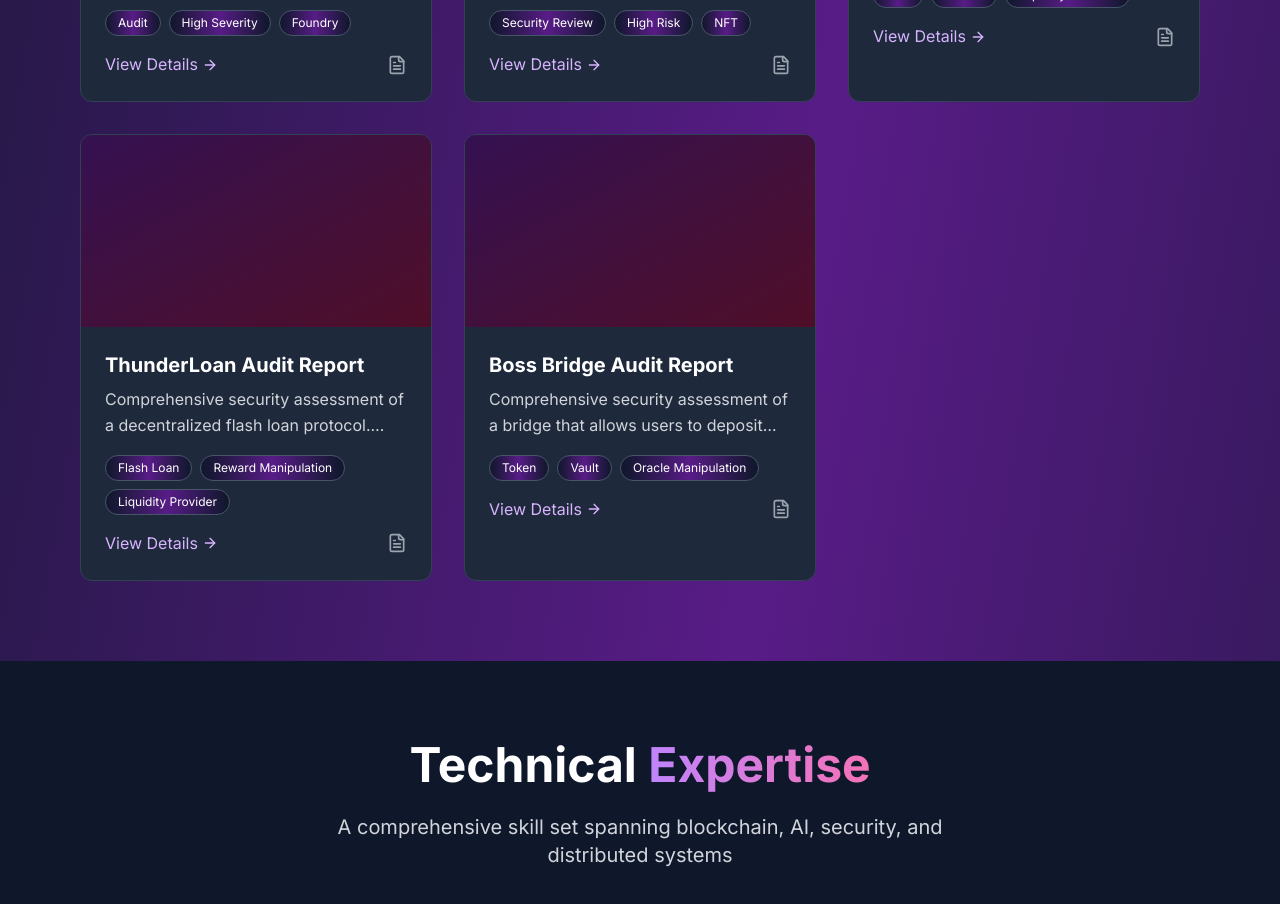
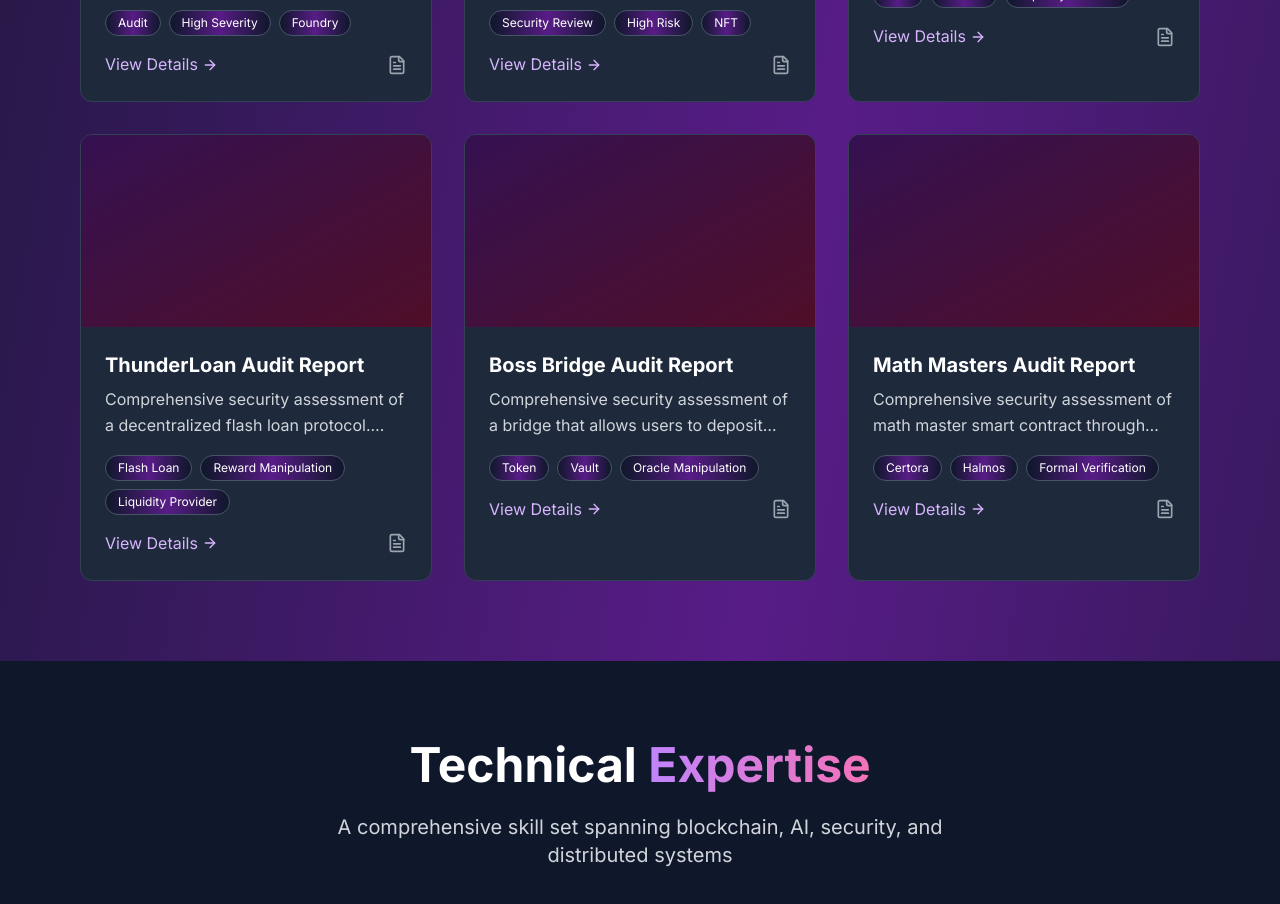
Before and after one commit to pky1987/Portfolio, a Next.js app: page / in a window 1280 px wide. Shown: the part 2500-3404 px from the top of the page. Built offline with nearby package versions, Linux system fonts and the light colour scheme.

Commit message:
Add report of Formal Verification

```diff
--- a/src/data/audit.ts
+++ b/src/data/audit.ts
@@ -115,7 +115,28 @@ export const audits: Audit[] = [
         color: "pink-text-gradient",
       },
     ],
-    image: "/images/audit/nft-icon.svg", // Placeholder, can be updated
+    image: "/images/audit/nft-icon.svg",
     source_code_link: "https://github.com/pky1987/audit-report/blob/main/boss-bridge.pdf",
   },
+  {
+    id: 5,
+    name: "Math Masters Audit Report",
+    description: "Comprehensive security assessment of math master smart contract through formal verification using Certora Prover and Halmos.",
+    tags: [
+      {
+        name: "Certora",
+        color: "cyan-text-gradient",
+      },
+      {
+        name: "Halmos",
+        color: "red-text-gradient",
+      },
+      {
+        name: "Formal Verification",
+        color: "pink-text-gradient",
+      },
+    ],
+    image: "/images/audit/nft-icon.svg",
+    source_code_link: "https://github.com/pky1987/audit-report/blob/main/math_master.pdf",
+  },
 ];
```
